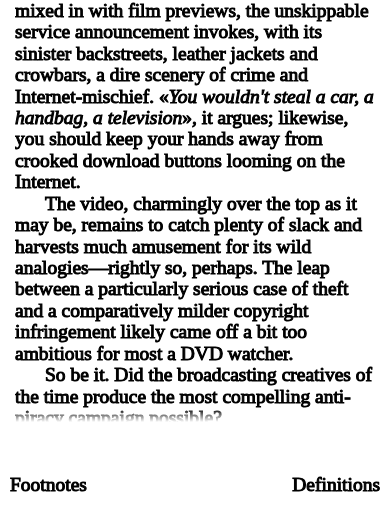
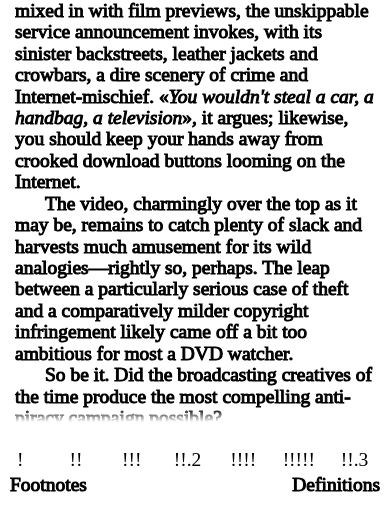
Before and after one commit to kabk/go-theses-23-patrick-hutchinson, a plain HTML site: page index.html in a window 390 px wide. Shown: the part 339-844 px from the top of the page. Drawn offline with Linux system fonts and the light colour scheme; a web font is replaced by a local one.

Commit message:
-new mobile chaptercolumn

```diff
--- a/style.css
+++ b/style.css
@@ -241,7 +241,7 @@ h1#headline.greyred {
 }
 
 .explanationText {
-/*    display: none;*/
+    /*    display: none;*/
     opacity: 0;
     transition-property: opacity;
     transition: 0.4s;
@@ -604,12 +604,12 @@ p:nth-child(1) {
 
 .definitionsListItem:hover {
     color: var(--main-font-color);
-/*    -webkit-text-stroke: var(--main-font-color) 1.02px;*/
+    /*    -webkit-text-stroke: var(--main-font-color) 1.02px;*/
 }
 
 .definitionsListItem.highlighted {
     color: var(--main-font-color);
-/*    -webkit-text-stroke: var(--main-font-color) 1.02px;*/
+    /*    -webkit-text-stroke: var(--main-font-color) 1.02px;*/
 }
 
 .panel {
@@ -790,7 +790,13 @@ p:nth-child(1) {
         display: block;
     }
 
-    .chapterColumn {
+    /*
+    chapterColumn.mobile {
+        display: block;
+    }
+*/
+
+    ul.chapterColumn.mobile {
         height: var(--main-text-size);
         text-align: justify;
         left: 50%;
@@ -804,7 +810,9 @@ p:nth-child(1) {
         /* Default */
         justify-content: space-between;
         width: calc(100vw - 0px);
+        display: flex;
     }
+
 
     li.chapterItem {
         margin-bottom: 40px;
```
Also changed, not shown: 1 other file.
